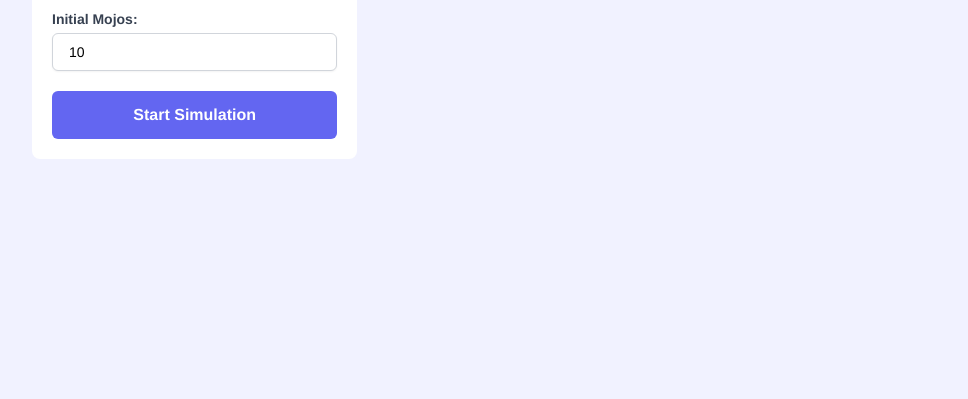
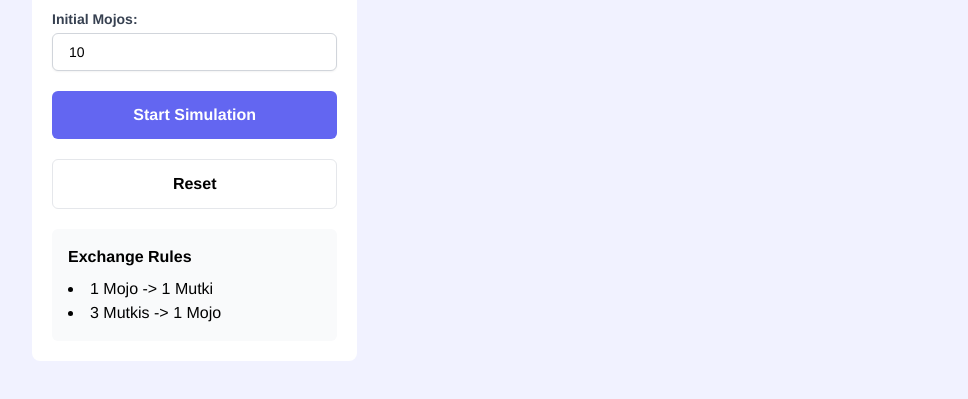
Before and after one commit to DeveloperDolon/yupsis-jobtask, a website: page mojo-mutki-exchange/index.html in a window 1280 px wide. Shown: the part 207-606 px from the top of the page, without its empty margins (96-1064 px from the left). Drawn offline with Linux system fonts and the light colour scheme.

Commit message:
mojos control part design complete

```diff
--- a/mojo-mutki-exchange/index.html
+++ b/mojo-mutki-exchange/index.html
@@ -42,7 +42,17 @@
             value="10"
           />
 
-          <button class="w-full py-3 bg-indigo-500 mt-5 rounded-md text-white font-semibold">Start Simulation</button>
+          <button class="w-full py-3 bg-indigo-500 mt-5 rounded-md text-white font-semibold active:scale-75 transition-all duration-200">Start Simulation</button>
+          <button class="w-full py-3 border mt-5 rounded-md font-semibold active:scale-75 transition-all duration-200">Reset</button>
+
+          <div class="mt-5 p-4 bg-[#f9fafb] rounded-md">
+            <p class="md:text-base text-sm font-semibold">Exchange Rules</p>
+
+            <ul class="mt-2 list-disc list-inside"></ul>
+              <li>1 Mojo -> 1 Mutki</li>
+              <li>3 Mutkis -> 1 Mojo</li>
+            </ul>
+          </div>
         </div>
       </div>
 
```
Also changed, not shown: mojo-mutki-exchange/dist/output.css.
